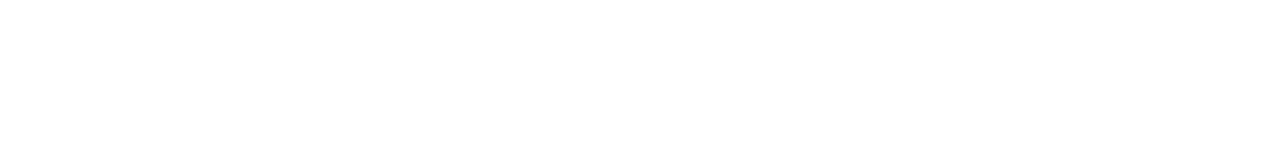
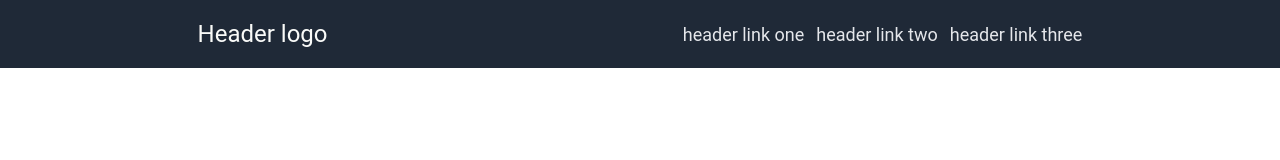
Before and after one commit to LasseRSoerensen/Landing-Page, a website built with webpack: page dist/index.html in a window 1280 px wide. Built offline with Linux system fonts and the light colour scheme.

Commit message:
added navbar

```diff
--- a/src/style.css
+++ b/src/style.css
@@ -0,0 +1,40 @@
+body {
+    height: 100vh;
+    margin: 0;
+    overflow: hidden;
+    font-family: Roboto, sans-serif;
+    display: flex;
+    flex-direction: column;
+}
+
+.header{
+    display: flex;
+    justify-content: space-around;
+    padding: 20px;
+    background-color: #1F2937;
+    align-items: center;
+}
+
+.logo {
+    font-size: 24px;
+    color: #F9FAF8;
+}
+
+
+.links {
+    display: flex;
+    gap: 12px;
+    font-size: 18px;
+    color: #E5E7EB;
+}
+
+ul {
+    list-style-type: none;
+    margin: 0;
+    padding: 0;
+  }
+
+  a {
+    color: inherit;
+    text-decoration: none;
+  }
```
Also changed, not shown: dist/index.html, dist/main.js.
